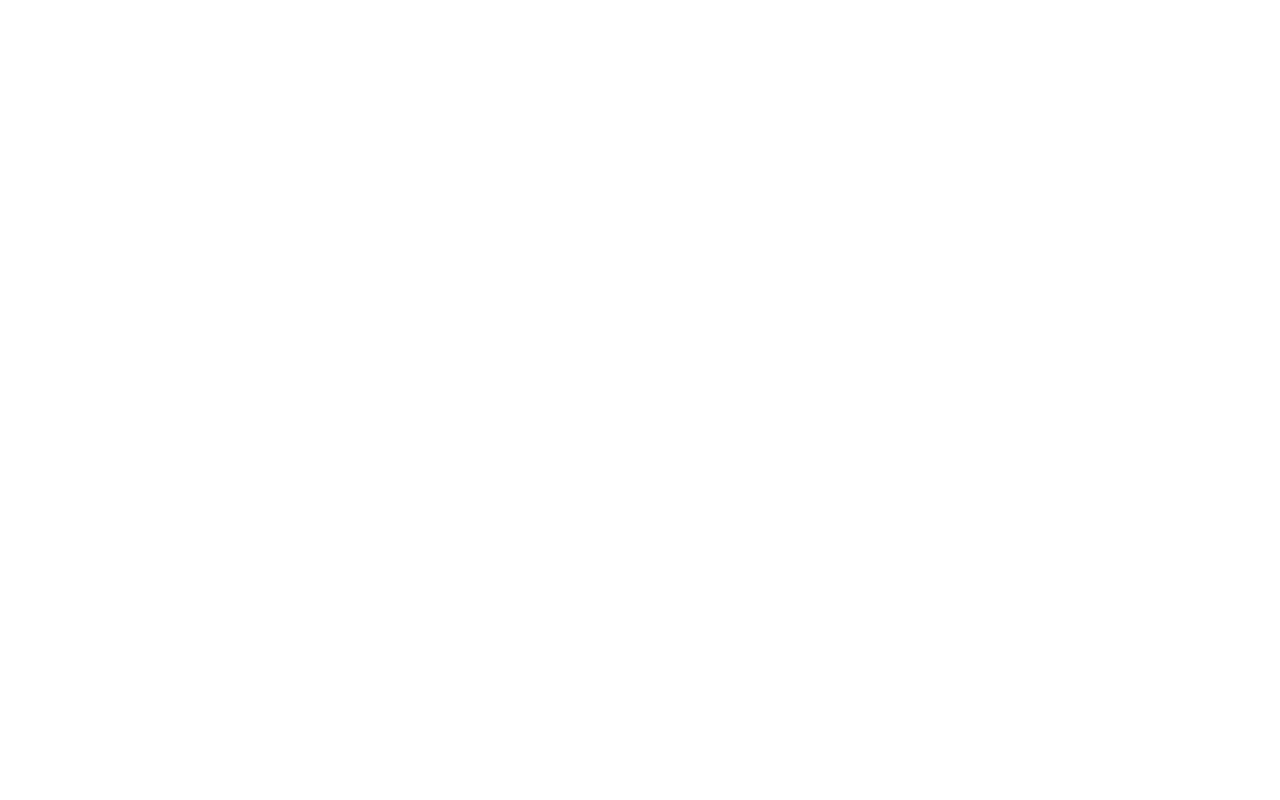
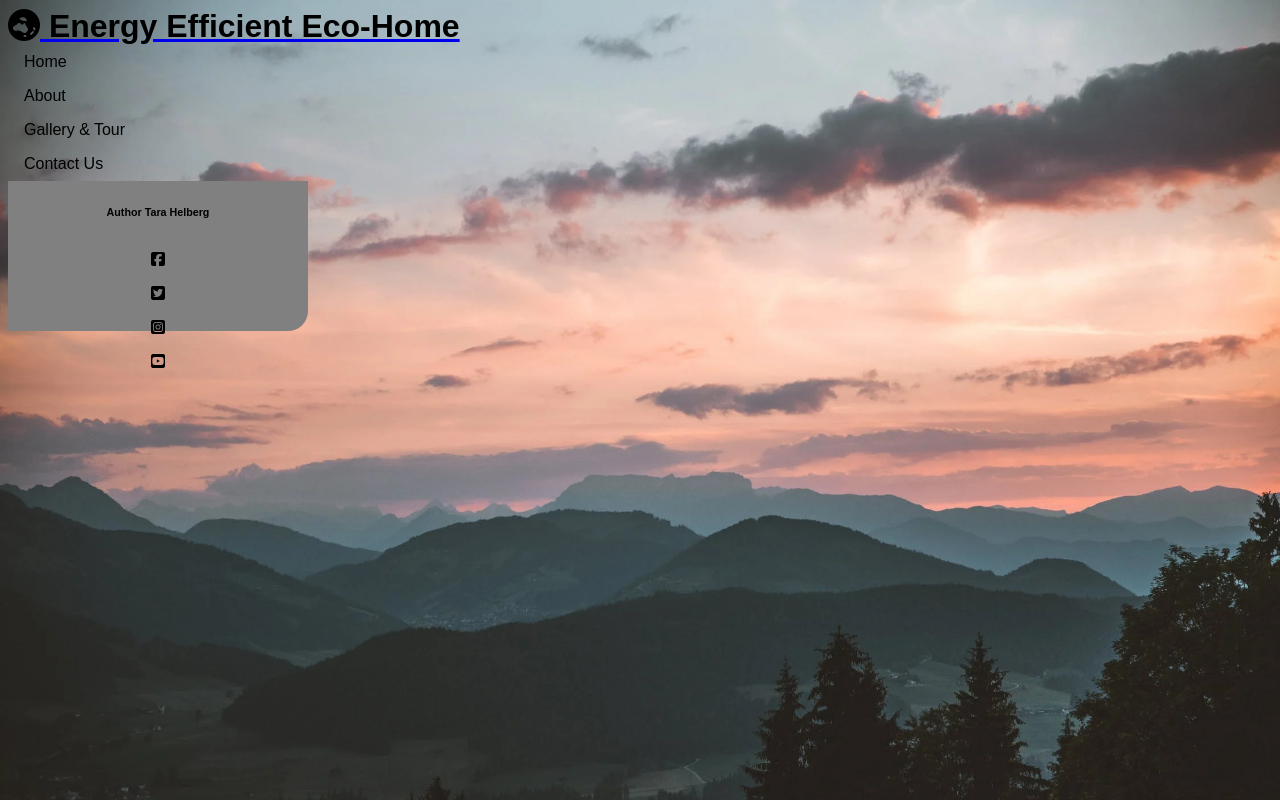
Before and after one commit to TaraHelberg/EnergyEfficient-Eco-Home, a plain HTML site: page about.html in a window 1280 px wide. Drawn offline with Linux system fonts and the light colour scheme.

Commit message:
start css style head and footer, add boiler plate and main html to about.htlm, gallery&tour.html and contactus.html

```diff
--- a/about.html
+++ b/about.html
@@ -0,0 +1,60 @@
+<!DOCTYPE html>
+<html lang="en">
+<head>
+    <meta charset="UTF-8">
+    <meta http-equiv="X-UA-Compatible" content="IE=edge">
+    <meta name="viewport" content="width=device-width, initial-scale=1.0">
+    <meta name="descrition" content="Energy Efficient Eco-Home">
+    <meta name="keywords" content="Energy efficient eco-home, home design principles, shelter, water, energy, garbage management and sewage treatment">
+
+    <link rel="stylesheet" href="assest/css/stylesheet.css">
+    <title>Energy Efficient Eco-Home</title>
+</head>
+<body>
+    <header>
+        <a href="index.html">
+            <h1 class=""><i class="fa-solid fa-earth-oceania"></i>  Energy Efficient Eco-Home</h1>
+        </a>
+        <nav>
+            <ul>
+                <li>
+                    <a href="index.html">Home</a>
+                </li>
+                <li>
+                    <a href="about.html">About</a>
+                </li>
+                <li>
+                    <a href="gallery&tour.html">Gallery & Tour</a>
+                </li>
+                <li>
+                    <a href="contactus.html">Contact Us</a>
+                </li>
+            </ul>
+        </nav>
+    </header>
+
+        <footer>
+            <ul>
+                <li>
+                    <h6>Author Tara Helberg</h6>
+                </li>
+                <li>
+                    <a href="http://facebook.com" target="_blank" rel="nooperner" aria-label="Visit our Facebook page (opens in a new tab)"><i class="fa-brands fa-facebook-square"></i></a>
+                </li>
+                <li>
+                    <a href="http://twitter.com" target="_blank" rel="nooperner" aria-label="Visit our Twitter page (opens in a new tab)"><i class="fa-brands fa-twitter-square"></i></a>
+                </li>
+                <li>
+                    <a href="http://instagram.com" target="_blank" rel="nooperner" aria-label="Visit our Instagram page (opens in a new tab)"><i class="fa-brands fa-instagram-square"></i></a>
+                </li>
+                <li>
+                    <a href="http://youtube.com" target="_blank" rel="nooperner" aria-label="Visit our Youtube page (opens in a new tab)"><i class="fa-brands fa-youtube-square"></i></a>
+                </li>
+            </ul>
+        </footer>
+
+        <!--font awesome script-->
+        <script src="https://kit.fontawesome.com/43803e3aea.js" crossorigin="anonymous"></script>
+
+</body>
+</html>
--- a/assest/css/stylesheet.css
+++ b/assest/css/stylesheet.css
@@ -7,9 +7,11 @@ body {
 
 h1 {
     color: #000;
+    list-style: none;
     margin: 0;
     padding: 0;
     display: block;
+
 }
 
 ul {
@@ -25,3 +27,13 @@ ul {
     padding: 8px 16px;
     text-decoration: none;
   }
+
+  /*footer*/
+
+  footer {
+      text-align: center;
+      background-color: gray;
+      border-bottom-right-radius: 20px;
+      height: 150px;
+      position: fixed;
+  }
```
Also changed, not shown: contactus.html (+60 -0 lines), gallery&tour.html (+60 -0 lines), index.html (+3 -2 lines).
